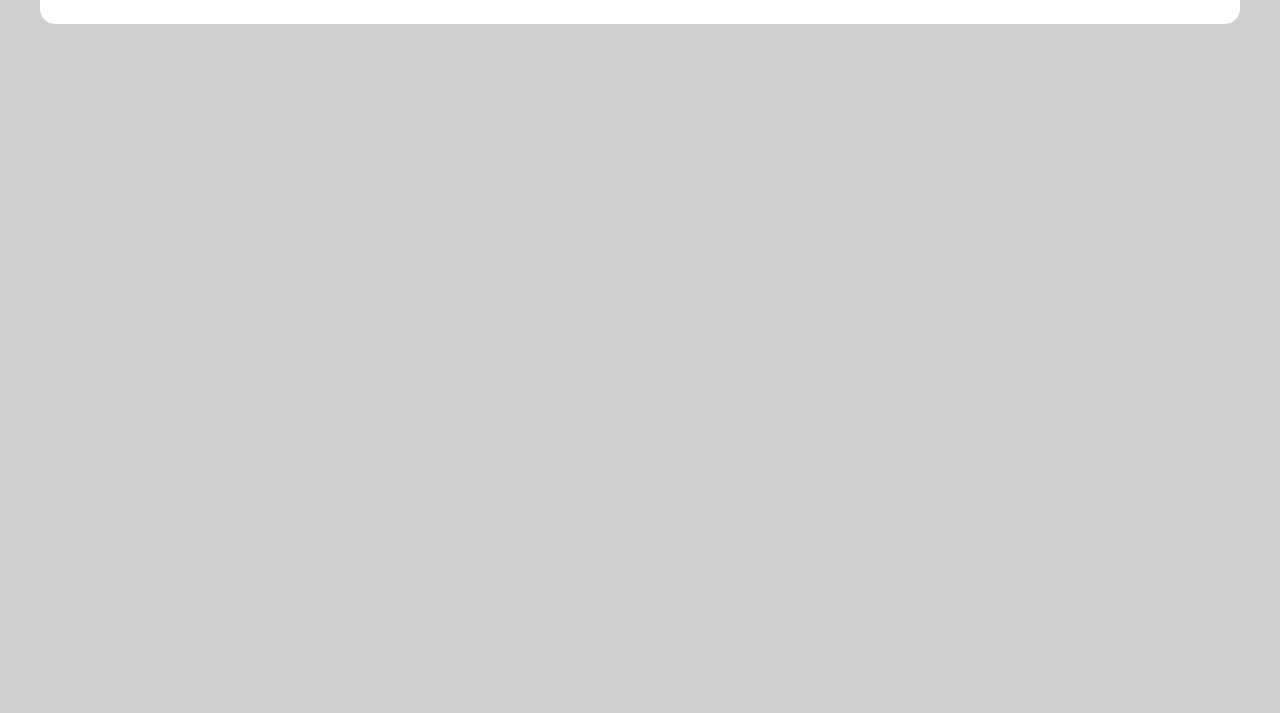
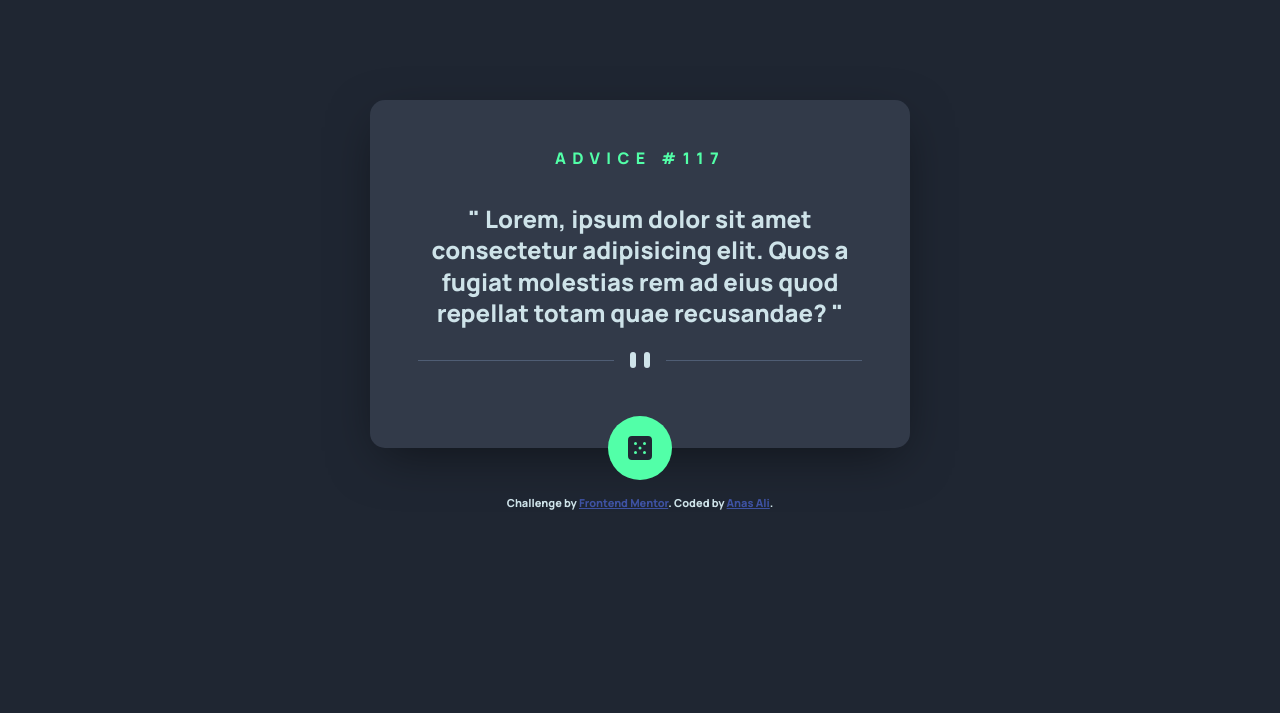
Before and after one commit to anas-cd/advice-generator-app, a website: page index.html in a window 1280 px wide. Shown: the part 103-816 px from the top of the page. Drawn offline with nearby package versions, Linux system fonts and the light colour scheme; no server answers.

Commit message:
finished HTML&SCSS

```diff
--- a/app/js/_global.js
+++ b/app/js/_global.js
@@ -1,14 +1,37 @@
+const id = document.querySelector('#adid');  // advice id
+const ad = document.querySelector('#advice');// advice
+const btn = document.querySelector('#btndicer'); // dice btn
+let slipdata;
 
 // Global
 app.global = {
     init: function(){ // Load all global functions here
         console.log("load global functions");
-        app.global.loadHeader();
+        app.global.loadAdvice();
     },
-    loadHeader: function(){ // Some specific function
-        console.log("loadHeader()");
+    loadAdvice: function(){ // Some specific function
+        console.log("loadAdvice()");
+
+        // calling api
+        $.getJSON('https://api.adviceslip.com/advice', function(data) {
+
+            console.log("getJSON intered");
+            slipdata =  data.slip; // assigning the object to slipdata
+            console.log(slipdata);          //
+            console.log(slipdata.id);       // checking
+            console.log(slipdata.advice);   //
+
+            id.innerHTML=slipdata.id;       // writing id
+            ad.innerHTML=slipdata.advice;   // writing advice
+
+        });
     }
 }
 
 // Run the global stuff
 app.global.init();
+
+btn.addEventListener('click', () => {
+    console.log("click preformed");
+    app.global.loadAdvice();
+});
--- a/app/scss/_colors.scss
+++ b/app/scss/_colors.scss
@@ -1,4 +1,15 @@
+// main colors
 $white: #ffffff;
 $black: #000000;
 $dkGray: #303030;
 $ltGray: #cecece;
+
+
+// primary colors
+$light_cayan: #cee3e9;
+$neon_green: #52ffa8;
+
+// natural colors
+$grayish_blue:#4e5d73;
+$dark_grayish_blue:#323a49;
+$dark_blue:#1f2632;
--- a/app/scss/_global.scss
+++ b/app/scss/_global.scss
@@ -10,20 +10,78 @@ html {
 
 body {
     padding: 1.5rem;
-    background-color: $ltGray;
+    background-color: $dark_blue;
     color: $black;
     font-family: 'Roboto', sans-serif;
     line-height: 1.3;
-
+    display: flex;
+    flex-flow: column nowrap;
+    justify-content: center;
+    height: 100vh;
 
 }
 
 main {
     display: flex;
-    justify-content: center;
-    padding: 1rem;
-    background-color: $white;
+    flex-flow: column nowrap;
+    padding: 3rem;
+    padding-bottom: 1rem;
+    background-color: $dark_grayish_blue;
     border-radius: 15px;
-    max-width: 1200px;
+    max-width: 540px;
+    width: 100%;
+    height: auto;
     margin: 0 auto;
+    text-align: center;
+    // align-items: center;
+    box-shadow: 0px 15px 51px -12px #00000080;
+    >h1 {
+        color: $neon_green;
+        font-size: 1rem;
+        letter-spacing: 0.4rem;
+
+        >span {
+            color: $neon_green;
+        }
+    }
+
+    >p {
+        font-size: 1.5rem;
+    }
+
+    >.btndice {
+        background-color: $neon_green;
+        background-image: url(/images/icon-dice.svg);
+        background-repeat: no-repeat;
+        background-position: 50% 50%;
+        border-radius: 50px;
+        border: none;
+        position: relative;
+        align-self: center;
+        width: 64px;
+        height: 64px;
+        top: 3rem;
+
+        @media #{$mq-420-up} {
+            transition: all .2s cubic-bezier(.48,2.43,.21,.46);
+            &:active {
+                width: 70px;
+                height: 70px;
+
+            }
+        }
+        &:hover {
+            cursor: pointer;
+            box-shadow: 0px 0px 20px 5px #51f6a4;
+            transform: rotate(45deg);
+        }
+
+    }
+
+    >img {
+        @media #{$mq-420-down} {
+           content: url(../../images/pattern-divider-mobile.svg);
+           height: 1rem;
+        }
+    }
 }
--- a/app/scss/_typography.scss
+++ b/app/scss/_typography.scss
@@ -1,8 +1,14 @@
+* {
+    font-family: 'Manrope', sans-serif;
+    color: $light_cayan;
+}
+p {
+    font-size: 1.75rem;
+}
 h1, h2, h3 {
     margin-top: 0px;
 }
 
 h1 {
     text-transform: uppercase;
-    color: $black;
 }
--- a/app/scss/_variables.scss
+++ b/app/scss/_variables.scss
@@ -5,6 +5,9 @@
     }
 */
 // common Media Queries
+$mq-420-down: "only screen and (max-width: 420px)";
+$mq-420-up: "only screen and (min-width: 420px)";
+
 $mq-620-down: "only screen and (max-width: 620px)";
 $mq-620-up: "only screen and (min-width: 620px)";
 
--- a/index.html
+++ b/index.html
@@ -9,21 +9,42 @@
         <meta name="theme-color" content="#1843c1" />
         <meta name="apple-mobile-web-app-status-bar-style" content="#1843c1">
 
-        <title></title>
+        <link rel="icon" type="image/png" sizes="32x32" href="images/favicon-32x32.png">
+        <title>Frontend Mentor | Advice generator app</title>
 
         <!-- Google Fonts -->
-        <link href="https://fonts.googleapis.com/css?family=Roboto:400,700" rel="stylesheet">
+        <link rel="preconnect" href="https://fonts.googleapis.com">
+        <link rel="preconnect" href="https://fonts.gstatic.com" crossorigin>
+        <link href="https://fonts.googleapis.com/css2?family=Manrope:wght@800&display=swap" rel="stylesheet">
 
         <!-- CSS File -->
         <link rel="stylesheet" href="app/dist/style.css">
+        <style>
+            .attribution { font-size: 11px; text-align: center; margin-top: 3rem;}
+            .attribution a { color: hsl(228, 45%, 44%); }
+        </style>
+        <script
+        src="https://code.jquery.com/jquery-3.6.0.js"
+        integrity="sha256-H+K7U5CnXl1h5ywQfKtSj8PCmoN9aaq30gDh27Xc0jk="
+        crossorigin="anonymous"></script>
     </head>
     <body>
 
         <main>
 
-            <h1>your boilerplate is ready</h1>
+            <h1>Advice #<span id="adid" class="adid">117</span> </h1>
+            <p>" <span id="advice" class="advice"> Lorem, ipsum dolor sit amet consectetur adipisicing elit. Quos a fugiat molestias rem ad eius quod repellat totam quae recusandae?</span> "</p>
+            <img src="/images/pattern-divider-desktop.svg" alt="pattern-divider-desktop">
+            <button id="btndicer" class="btndice"></button>
+
+
 
         </main>
+
+        <div class="attribution">
+            Challenge by <a href="https://www.frontendmentor.io?ref=challenge" target="_blank">Frontend Mentor</a>.
+            Coded by <a href="https://twitter.com/AnasCd" target="_blank">Anas Ali</a>.
+        </div>
 
         <!-- JavaScript File -->
         <script src="app/dist/all.js"></script>
```
Also changed, not shown: app/dist/all.js, app/dist/style.css, app/js/script.js (line endings or trailing spaces), 2 other files.
